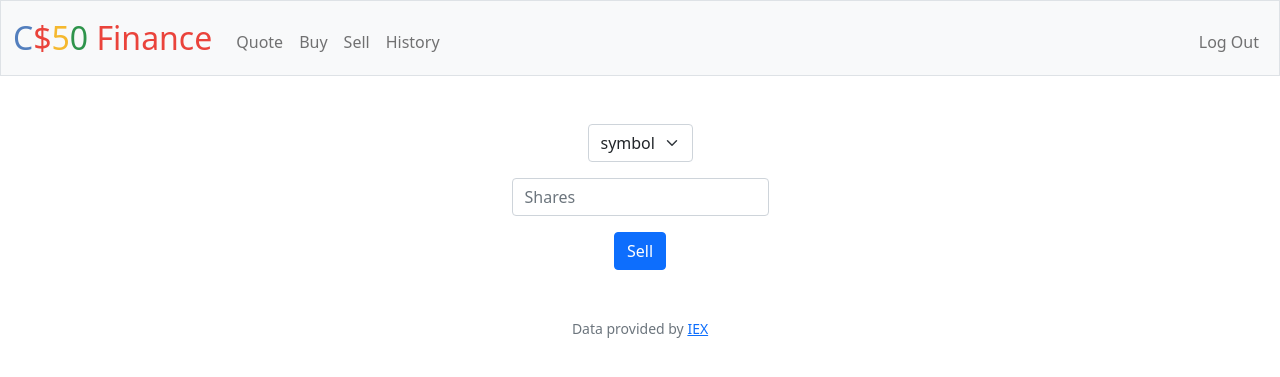
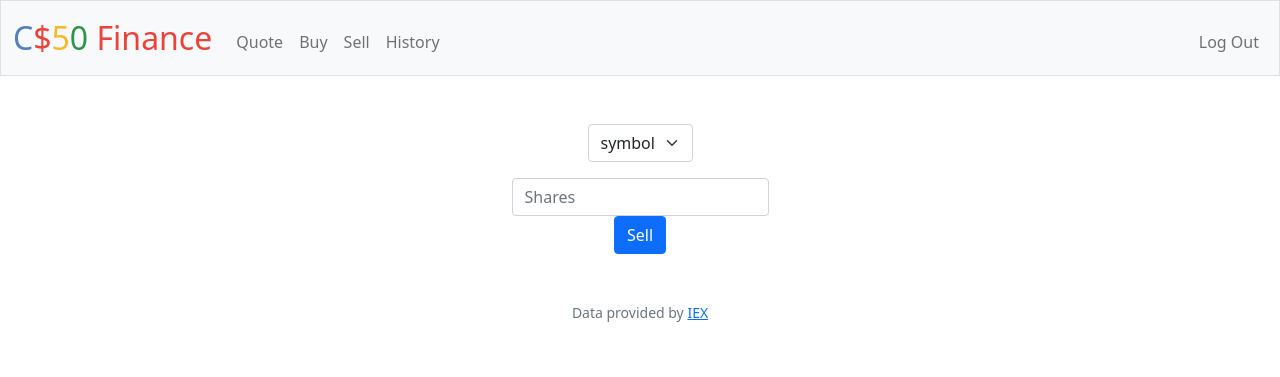
Before and after one commit to holyfatmama/Portfolio, a Flask app: page /sell in a window 1280 px wide. Shown: the top 377 px of the page. Run offline with Flask 3, Linux system fonts and the light colour scheme; a user stored in the database is signed in; some libraries are stand-ins or nearby versions.

Commit message:
Fri, Nov 3, 2023, 5:03 PM +08:00

```diff
--- a/finance/templates/sell.html
+++ b/finance/templates/sell.html
@@ -14,10 +14,9 @@
                     {% endfor %}
             </select>
         </div>
-        <div class="mb-3">
+        <div>
             <input autocomplete="off" class="form-control mx-auto w-auto" min="0" id="shares" name="shares" placeholder="Shares" type="number">
         </div>
         <button class="btn btn-primary" type="submit">Sell</button>
-
     </form>
 {% endblock %}
```
